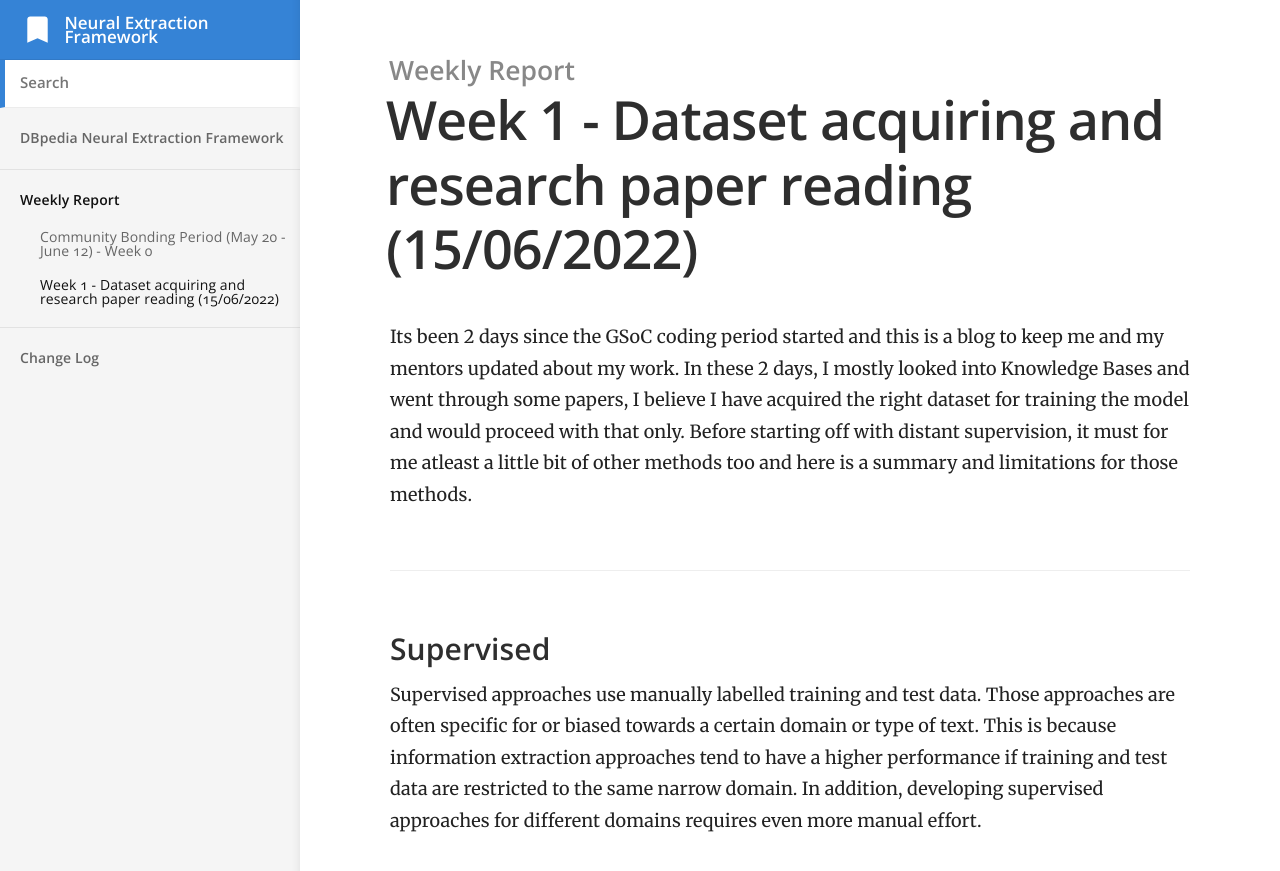
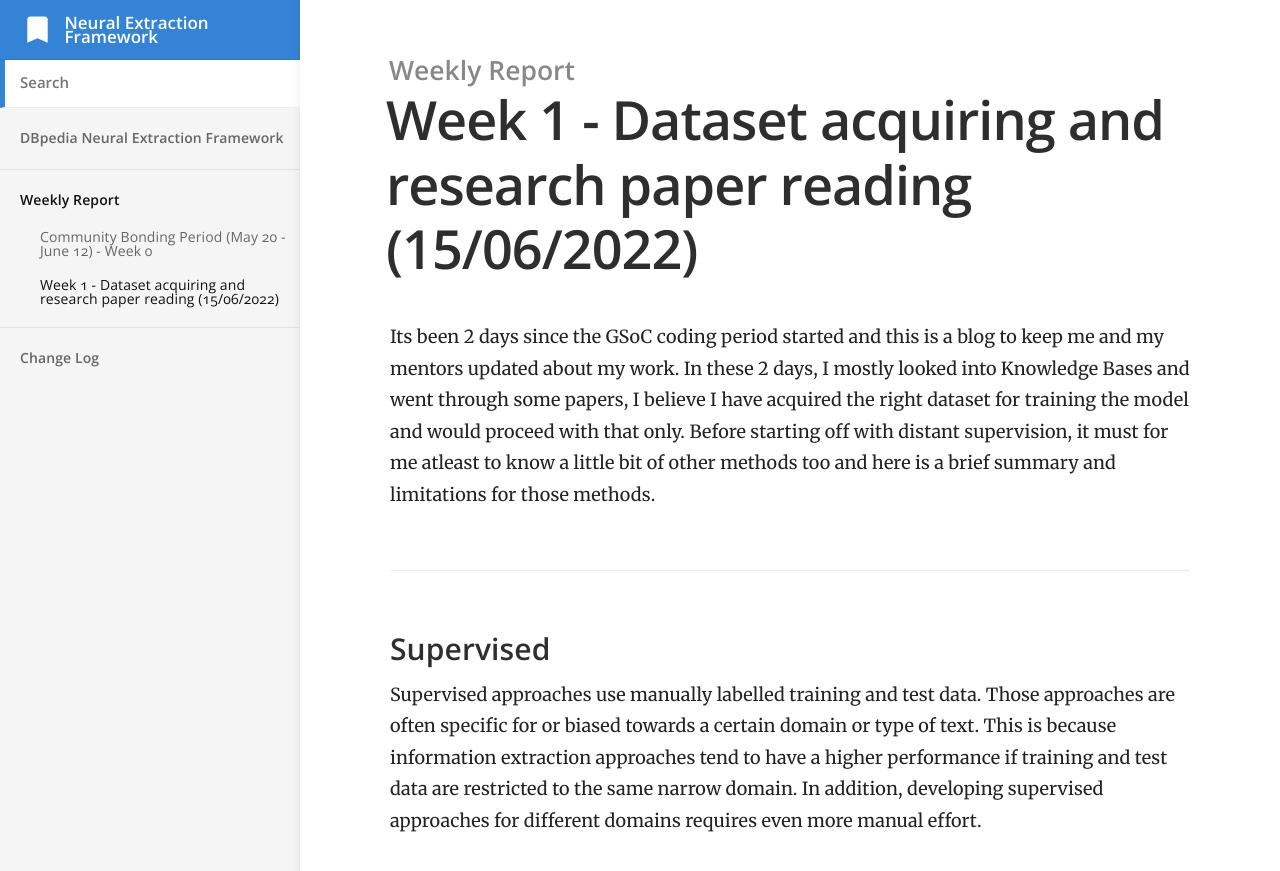
Before and after one commit to Ananyaiitbhilai/DBpedia_GSoC2022_Neural_Extraction_Framework, a Jekyll site: the page built from _docs/weekly_report/2022-06-13_week1.md, in a window 1280 px wide and 900 px high. Shown: the top 871 px of the window. Built offline with Jekyll 4.4.1, drawn with Linux system fonts in a browser that asks for light colours.

Commit message:
week1 15/06/2022

```diff
--- a/_docs/weekly_report/2022-06-13_week1.md
+++ b/_docs/weekly_report/2022-06-13_week1.md
@@ -4,7 +4,7 @@ category: Weekly Report
 order: 1
 ---
 
-Its been 2 days since the GSoC coding period started and this is a blog to keep me and my mentors updated about my work. In these 2 days, I mostly looked into Knowledge Bases and went through some papers, I believe I have acquired the right dataset for training the model and would proceed with that only. Before starting off with distant supervision, it must for me atleast a little bit of other methods too and here is a summary and limitations for those methods.
+Its been 2 days since the GSoC coding period started and this is a blog to keep me and my mentors updated about my work. In these 2 days, I mostly looked into Knowledge Bases and went through some papers, I believe I have acquired the right dataset for training the model and would proceed with that only. Before starting off with distant supervision, it must for me atleast to know a little bit of other methods too and here is a brief summary and limitations for those methods.
 
 
 
```
